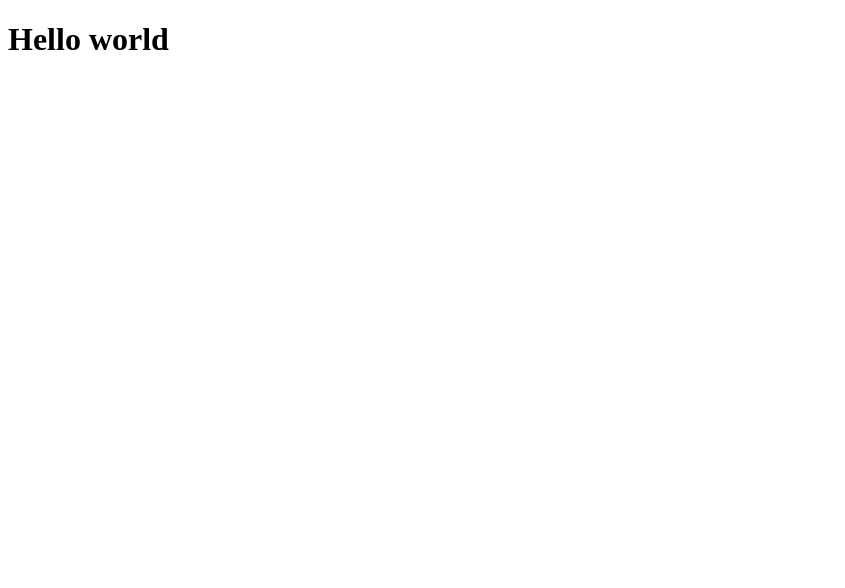
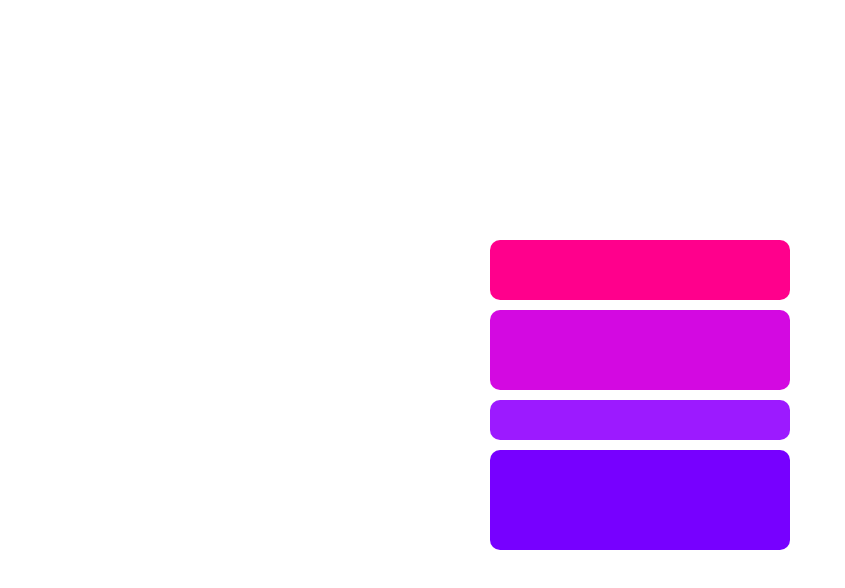
Before and after one commit to trevorfehrman/dnd-tools, a React (Create React App) app: page / in a window 1280 px wide. Shown: the top 588 px of the page, without its empty margins (0-845 px from the left). Built offline with nearby package versions, Linux system fonts and the light colour scheme.

Commit message:
Framer motion example

```diff
--- a/package.json
+++ b/package.json
@@ -3,6 +3,7 @@
   "version": "0.1.0",
   "private": true,
   "dependencies": {
+    "@popmotion/popcorn": "~0.4.4",
     "@testing-library/jest-dom": "~4.2.4",
     "@testing-library/react": "~9.5.0",
     "@testing-library/user-event": "~7.2.1",
@@ -10,6 +11,8 @@
     "@types/node": "~12.12.67",
     "@types/react": "~16.9.51",
     "@types/react-dom": "~16.9.8",
+    "array-move": "~3.0.1",
+    "framer-motion": "~2.8.0",
     "react": "^16.13.1",
     "react-dom": "^16.13.1",
     "react-scripts": "3.4.3",
--- a/src/App.tsx
+++ b/src/App.tsx
@@ -1,9 +1,11 @@
 import React from 'react';
+import { Example } from './Item';
+import './styles.css';
 
 function App() {
   return (
     <div>
-      <h1>Hello world</h1>
+      <Example />
     </div>
   );
 }
--- /dev/null
+++ b/src/Item.tsx
@@ -0,0 +1,115 @@
+import { motion, useMotionValue } from 'framer-motion';
+import * as React from 'react';
+import { useEffect, useState, useRef } from 'react';
+import move from 'array-move';
+import { findIndex, Position } from './find-index';
+
+interface IItemProps {
+  color: string;
+  setPosition: (i: number, offset: Position) => Position;
+  moveItem: (i: number, dragOffset: number) => void;
+  i: number;
+}
+
+const Item = ({ color, setPosition, moveItem, i }: IItemProps) => {
+  const [isDragging, setDragging] = useState(false);
+
+  // We'll use a `ref` to access the DOM element that the `motion.li` produces.
+  // This will allow us to measure its height and position, which will be useful to
+  // decide when a dragging element should switch places with its siblings.
+  const ref = useRef(document.createElement('li'));
+
+  // By manually creating a reference to `dragOriginY` we can manipulate this value
+  // if the user is dragging this DOM element while the drag gesture is active to
+  // compensate for any movement as the items are re-positioned.
+  const dragOriginY = useMotionValue(0);
+
+  // Update the measured position of the item so we can calculate when we should rearrange.
+  useEffect(() => {
+    setPosition(i, {
+      height: ref.current.offsetHeight,
+      top: ref.current.offsetTop,
+    });
+  });
+
+  return (
+    <motion.li
+      ref={ref}
+      initial={false}
+            // If we're dragging, we want to set the zIndex of that item to be on top of the other items.
+      animate={isDragging ? onTop : flat}
+      style={{ background: color, height: heights[color] }}
+      whileHover={{ scale: 1.03 }}
+      whileTap={{ scale: 1.12 }}
+      drag="y"
+      // @ts-ignore
+      dragOriginY={dragOriginY}
+      dragConstraints={{ top: 0, bottom: 0 }}
+      dragElastic={1}
+      onDragStart={() => setDragging(true)}
+      onDragEnd={() => setDragging(false)}
+      onDrag={(e, { point }) => moveItem(i, point.y)}
+      // @ts-ignore
+      positionTransition={({ delta }) => {
+        if (isDragging) {
+          // If we're dragging, we want to "undo" the items movement within the list
+          // by manipulating its dragOriginY. This will keep the item under the cursor,
+          // even though it's jumping around the DOM.
+          dragOriginY.set(dragOriginY.get() + delta.y);
+        }
+
+        // If `positionTransition` is a function and returns `false`, it's telling
+        // Motion not to animate from its old position into its new one. If we're
+        // dragging, we don't want any animation to occur.
+        return !isDragging;
+      }}
+    />
+  );
+};
+
+export const Example = () => {
+  const [colors, setColors] = useState(initialColors);
+
+  // We need to collect an array of height and position data for all of this component's
+  // `Item` children, so we can later us that in calculations to decide when a dragging
+  // `Item` should swap places with its siblings.
+  const positions = useRef<Position[]>([]).current;
+  const setPosition = (i: number, offset: Position) => (positions[i] = offset);
+
+  // Find the ideal index for a dragging item based on its position in the array, and its
+  // current drag offset. If it's different to its current index, we swap this item with that
+  // sibling.
+  const moveItem = (i: number, dragOffset: number) => {
+    const targetIndex = findIndex(i, dragOffset, positions);
+    if (targetIndex !== i) setColors(move(colors, i, targetIndex));
+  };
+
+  return (
+    <ul>
+      {colors.map((color, i) => (
+        <Item
+          key={color}
+          i={i}
+          color={color}
+          setPosition={setPosition}
+          moveItem={moveItem}
+        />
+      ))}
+    </ul>
+  );
+};
+
+// Spring configs
+const onTop = { zIndex: 1 };
+const flat = {
+  zIndex: 0,
+  transition: { delay: 0.3 },
+};
+
+const initialColors = ['#FF008C', '#D309E1', '#9C1AFF', '#7700FF'];
+const heights: {[index: string] : number} = {
+  '#FF008C': 60,
+  '#D309E1': 80,
+  '#9C1AFF': 40,
+  '#7700FF': 100,
+};
--- /dev/null
+++ b/src/find-index.ts
@@ -0,0 +1,40 @@
+import { clamp, distance } from '@popmotion/popcorn';
+
+export interface Position {
+  top: number;
+  height: number;
+}
+
+// Prevent rapid reverse swapping
+const buffer = 5;
+
+export const findIndex = (
+  i: number,
+  yOffset: number,
+  positions: Position[],
+) => {
+  let target = i;
+  const { top, height } = positions[i];
+  const bottom = top + height;
+
+  // If moving down
+  if (yOffset > 0) {
+    const nextItem = positions[i + 1];
+    if (nextItem === undefined) return i;
+
+    const swapOffset =
+            distance(bottom, nextItem.top + nextItem.height / 2) + buffer;
+    if (yOffset > swapOffset) target = i + 1;
+
+    // If moving up
+  } else if (yOffset < 0) {
+    const prevItem = positions[i - 1];
+    if (prevItem === undefined) return i;
+
+    const prevBottom = prevItem.top + prevItem.height;
+    const swapOffset = distance(top, prevBottom - prevItem.height / 2) + buffer;
+    if (yOffset < -swapOffset) target = i - 1;
+  }
+
+  return clamp(0, positions.length, target);
+};
--- /dev/null
+++ b/src/styles.css
@@ -0,0 +1,40 @@
+body {
+    width: 100vw;
+    height: 100vh;
+    background: white;
+    overflow: hidden;
+    padding: 0;
+    margin: 0;
+    display: flex;
+    justify-content: center;
+    align-items: center;
+}
+
+nav {
+    position: absolute;
+    top: 0;
+    left: 0;
+    bottom: 0;
+    width: 300px;
+}
+
+ul,
+li {
+    list-style: none;
+    padding: 0;
+    margin: 0;
+}
+
+ul {
+    position: relative;
+    width: 300px;
+}
+
+li {
+    border-radius: 10px;
+    margin-bottom: 10px;
+    cursor: pointer;
+    width: 100%;
+    height: 80px;
+    position: relative;
+}
```
Also changed, not shown: 1 other file (tests, documents, lock files or other folders).
